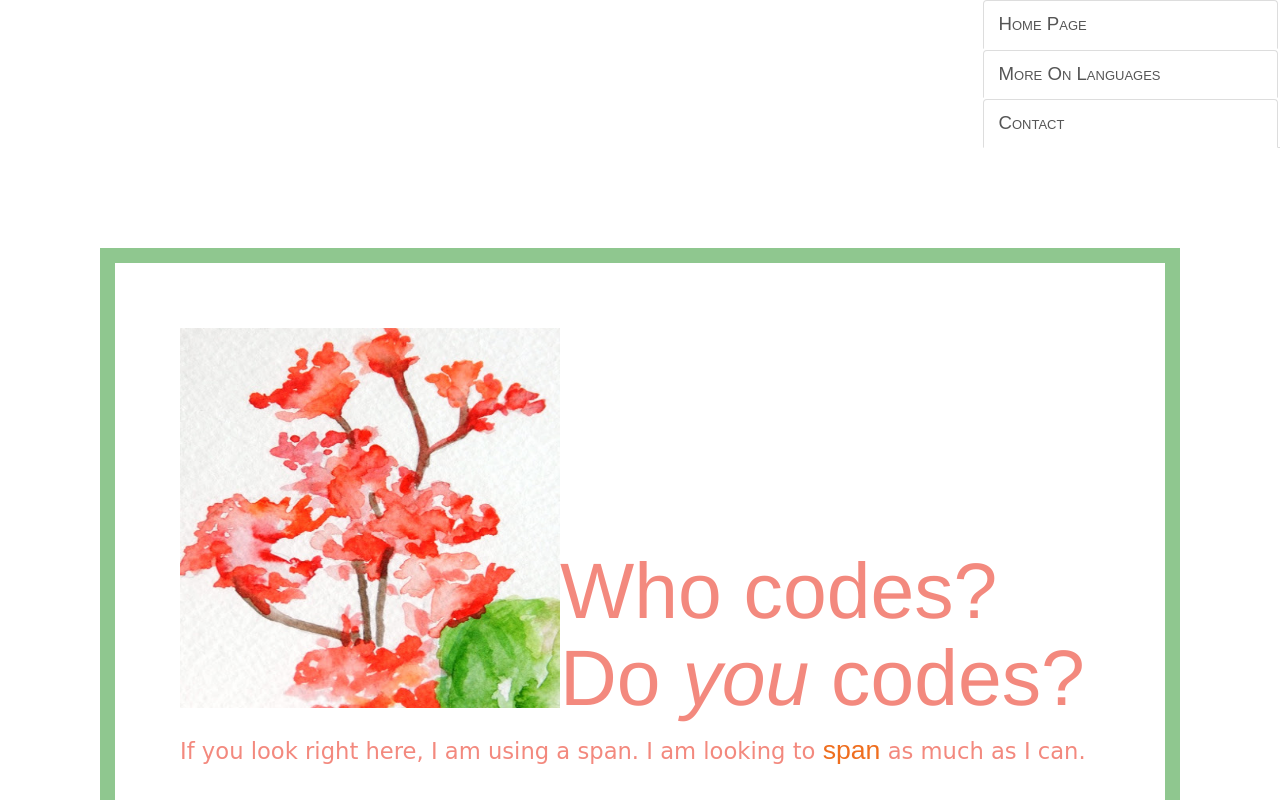
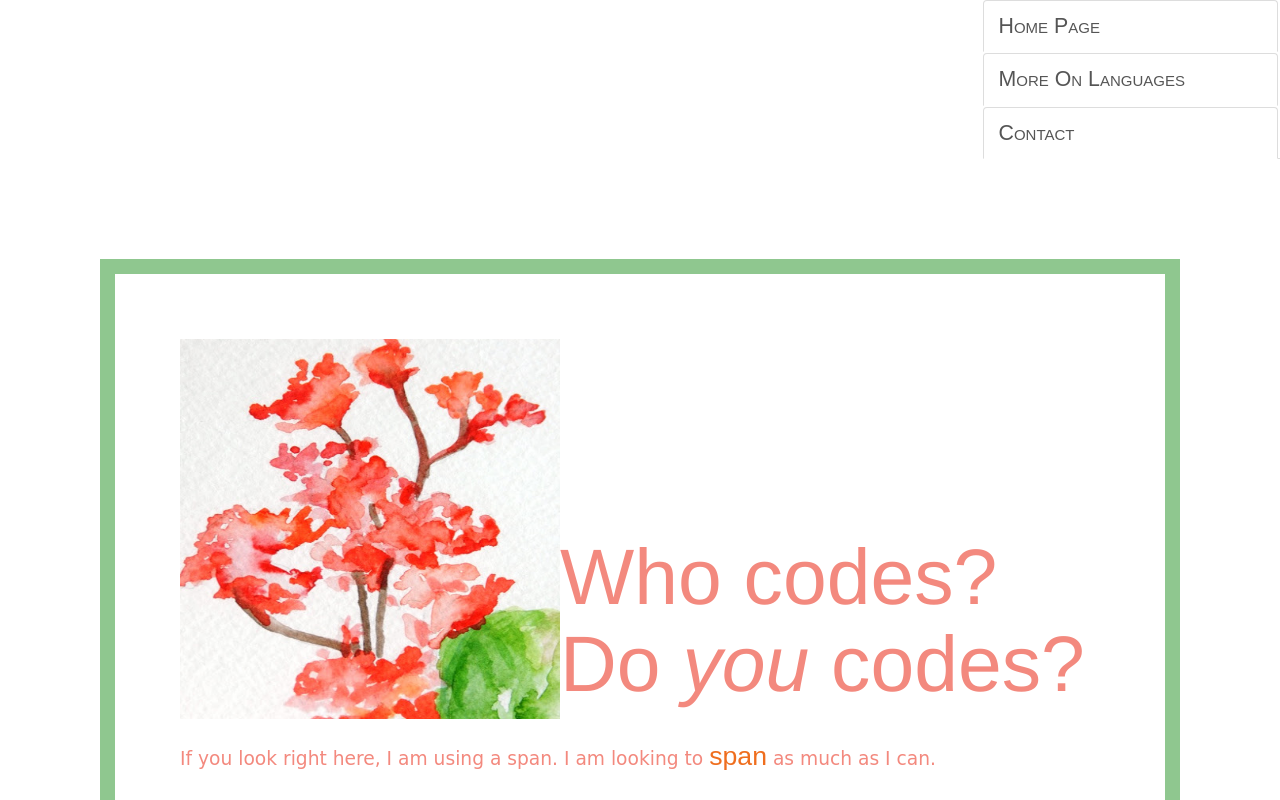
Before and after one commit to BlueDotCafe/week-in-review, a plain HTML site: page who-codes.html in a window 1280 px wide. Shown: the top 800 px of the page. Drawn offline with Linux system fonts and the light colour scheme.

```diff
--- a/css/styles.css
+++ b/css/styles.css
@@ -5,12 +5,13 @@
 }
 
 .portrait {
-  height: 200px;
-  width: 200px;
+  height: 175px;
+  width: 175px;
 }
 
 a {
   color: rgba(0, 128, 0, 0.44);
+  font-size: 16pt;
 }
 
 .col-md-3 {
@@ -50,7 +51,7 @@
 ol {
   font-family: sans-serif;
   font-weight: lighter;
-  font-size: 25pt;
+  font-size: 14pt;
   color: rgba(58, 46, 46, 0.58);
   font-variant: small-caps;
 }
@@ -59,7 +60,7 @@
   font-family: cursive;
   font-weight: normal;
   color: #f3897e;
-  font-size: 17pt;
+  font-size: 14pt;
 }
 
 blockquote p {
```
Also changed, not shown: languages.html (+6 -1 lines), who-codes.html (+1 -0 lines).
